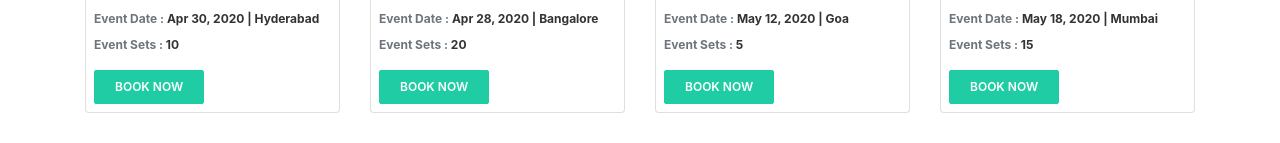
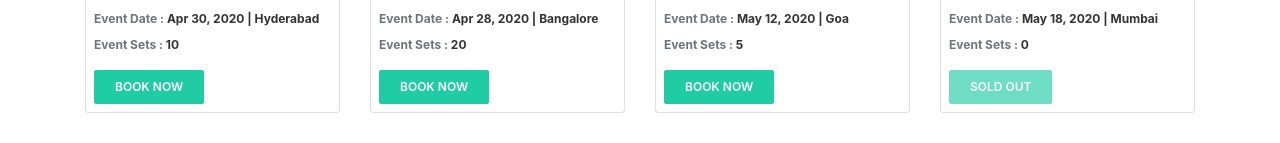
Before and after one commit to TejaNethas/angular-exsercise, an Angular app: page /events in a window 1280 px wide. Shown: the part 546-689 px from the top of the page. Built offline with nearby package versions, Linux system fonts and the light colour scheme.

Commit message:
missed one usecase related to sold out button replaced with funtionality please take latest before testing

```diff
--- a/src/app/components/event-booking/event-booking.component.ts
+++ b/src/app/components/event-booking/event-booking.component.ts
@@ -83,14 +83,19 @@ export class EventBookingComponent implements OnInit {
       }
     }
 
+    this.statusMessage = false; //If New Attendee is added by user need to hide the status message
+
   }
 
   onSubmit(data){
     if(data){
       let res:any = Object.entries(data);
       this.MainData = res;
-      console.log("EventBookingConfirmData", this.MainData); //Please check for conformed event booking data
+      console.log("EventBookingConfirmData", this.MainData); //Please check for conformed event booking data in console
       this.statusMessage = true;
+    }
+    else{
+      this.statusMessage = false;
     }
   }
 
--- a/src/app/components/events/events.component.html
+++ b/src/app/components/events/events.component.html
@@ -1,9 +1,11 @@
 <app-header></app-header>
 <app-banner></app-banner>
+
+<ng-container *ngIf="(eventsInfo | eventSearch: {eventName: searchText}) as result">
     <section class="section-pd">
         <div class="container">
             <div class="row">
-            <div class="col-lg-3 col-md-6 col-sm-6 col-xs-12 py-3" *ngFor="let eventBlock of eventsInfo | eventSearch: {eventName: searchText}; let i=index">
+                <div class="col-lg-3 col-md-6 col-sm-6 col-xs-12 py-3" *ngFor="let eventBlock of result;let i = index">
                     <div class="card event-card">
 
                         <div class="card-img-block">
@@ -15,14 +17,24 @@
                                 <p class="card-text my-2 event-booking-loc"><span class="text-secondary">Event Date : </span>{{eventBlock.eventDate | date}} | {{eventBlock.eventLocation}}</p>
                                 <p class="card-text event-booking-seats"><span class="text-secondary">Event Sets : </span><span class="event-seats-count-transfer">{{eventBlock.eventSeats}}</span></p>
                             </div>
-                        <button (click)="onSelect($event)" class="btn btn-learn-more themeBtn "><span class="d-none">{{i+1}}</span>{{eventBlock.evnetBookNow}}</button>
+
+                            <button (click)="onSelect($event)" *ngIf="eventBlock.eventSeats > 0" class="btn btn-learn-more themeBtn"><span class="d-none">{{i+1}}</span>{{eventBlock.evnetBookNow}}</button>
+                            <button *ngIf="eventBlock.eventSeats == 0" class="btn btn-learn-more themeBtn" disabled><span class="d-none">{{i+1}}</span>{{eventBlock.evnetBookNow}}</button>
+
                         </div>
                     </div>
                 </div>
             </div>
-        <div class="row">
+            <div class="row" *ngIf="result.length === 0">
+                <div class="col-12">
+                    <div class="noResultsFound py-5 text-center">
+                        <p class="font-weight-bold py-3">No results found!</p>
+                    </div>
+                </div>
             </div>
         </div>
     </section>
+</ng-container>
+
 
 <app-footer></app-footer>
--- a/src/app/components/events/events.component.ts
+++ b/src/app/components/events/events.component.ts
@@ -1,4 +1,4 @@
-import { Component, OnInit, Input } from '@angular/core';
+import { Component, OnInit, Input, ElementRef } from '@angular/core';
 import { AjaxCallService } from '../../services/ajax-service/ajax-call.service'
 import { DataTransferService } from '../../services/data-transfer-service/data-transfer.service'
 import { Router } from '@angular/router';
@@ -16,23 +16,24 @@ export class EventsComponent implements OnInit {
   public eventId = '';
   public eventInfoData:any = '';
   public sharingEventDataTransfter = '';
+  public eventBookingBtnType: boolean = false;
 
   constructor(
     public commonService: AjaxCallService,
     private data:DataTransferService,
-    private router : Router
+    private router : Router,
+    private elem: ElementRef,
     ) { }
 
   ngOnInit(): void {
-
     this.commonService.eventsGetData().subscribe((res: any[]) => {  // events data info local json
        this.eventsInfoObjToAny = res;
        this.eventsInfo = this.eventsInfoObjToAny.events;
     })
 
     this.data.share.subscribe(sharingDataSub => this.searchText = sharingDataSub);
+  }
 
-  }
 
   onSelect(event:any){
     this.eventId = event.target.textContent;
@@ -43,7 +44,6 @@ export class EventsComponent implements OnInit {
     this.data.updateCurrentEventData(this.sharingEventDataTransfter);
     const eventIdSlice = this.eventId.slice(0, 1);
     this.router.navigate(['/events', eventIdSlice]);
-
   }
 
 }
--- a/src/assets/events.json
+++ b/src/assets/events.json
@@ -34,9 +34,9 @@
             "eventImg": "/assets/images/eventThumb/event-4.png",
             "eventPlaceholder": "Design Thinking Event",
             "eventDate": "5/18/2020",
-            "eventSeats": "15",
+            "eventSeats": "0",
             "eventLocation": "Mumbai",
-            "evnetBookNow": "Book Now"
+            "evnetBookNow": "Sold Out"
         },
         {
             "id": 5,
@@ -98,9 +98,9 @@
             "eventImg": "/assets/images/eventThumb/event-5.png",
             "eventPlaceholder": "New Js launch event",
             "eventDate": "6/03/2020",
-            "eventSeats": "30",
+            "eventSeats": "0",
             "eventLocation": "Hyderabad",
-            "evnetBookNow": "Book Now"
+            "evnetBookNow": "Sold Out"
         }, {
             "id": 12,
             "eventName": "All India Open source contribution event",
@@ -108,7 +108,7 @@
             "eventPlaceholder": "All India Open source contribution event",
             "eventDate": "6/03/2020",
             "eventSeats": "22",
-            "eventLocation": "Hyderabad",
+            "eventLocation": "Chennai",
             "evnetBookNow": "Book Now"
         }
 
```
Lines whose indentation alone changed are shown as unchanged.
